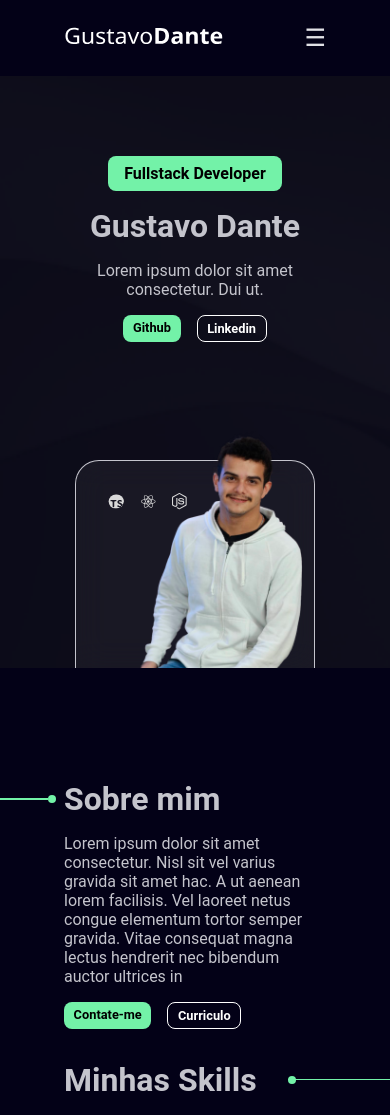
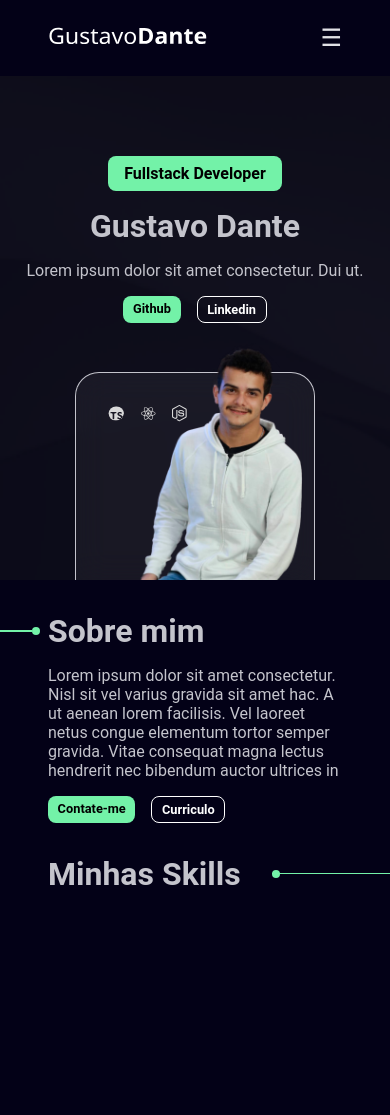
Before and after one commit to GustavoDante/portfolio, a React (Vite) app: page / in a window 390 px wide. After the commit the page ends 909 px from the top, so only its background shows below. Built offline with nearby package versions, Linux system fonts and the light colour scheme.

Commit message:
feat: responsive improvements

```diff
--- a/src/layouts/DefaultLayout/styles.ts
+++ b/src/layouts/DefaultLayout/styles.ts
@@ -1,5 +1,13 @@
 import styled from 'styled-components'
 
 export const LayoutContainer = styled.div`
-  padding: 0 4rem;
+  padding: 0 8rem;
+
+  @media screen and (max-width: 1050px) {
+    padding: 0 4rem;
+  }
+
+  @media screen and (max-width: 650px) {
+    padding: 0 3rem;
+  }
 `
--- a/src/pages/Home/components/Header/styles.ts
+++ b/src/pages/Home/components/Header/styles.ts
@@ -8,7 +8,7 @@ export const HeaderContainer = styled.header`
   & > div {
     position: absolute;
     left: 0;
-    padding: 0 4rem;
+    padding: 0 12rem;
     display: grid;
     grid-template-columns: 1fr 1fr;
     gap: 1rem;
@@ -27,9 +27,14 @@ export const HeaderContainer = styled.header`
       z-index: -1;
     }
 
+    @media screen and (max-width: 1050px) {
+      padding: 0 4rem;
+    }
+
     @media screen and (max-width: 850px) {
       grid-template-columns: 1fr 1fr;
       height: 25rem;
+      padding: 0 4rem;
 
       & > div:not(:first-child) {
         position: absolute;
@@ -40,7 +45,7 @@ export const HeaderContainer = styled.header`
 
       @media screen and (max-width: 650px) {
         grid-template-columns: 1fr;
-        height: 37rem;
+        height: 35rem;
 
         & > div:not(:first-child) {
           padding: 0 1rem 0 1rem;
@@ -51,15 +56,24 @@ export const HeaderContainer = styled.header`
           }
         }
       }
+
+      @media screen and (max-width: 400px) {
+        height: 31.5rem;
+        padding: 0;
+      }
     }
+  }
 
-    @media screen and (max-width: 850px) {
-      height: 25rem;
-    }
+  @media screen and (max-width: 850px) {
+    height: 25rem;
+  }
 
-    @media screen and (max-width: 650px) {
-      height: 37rem;
-    }
+  @media screen and (max-width: 650px) {
+    height: 35rem;
+  }
+
+  @media screen and (max-width: 400px) {
+    height: 31.5rem;
   }
 `
 
--- a/src/pages/Home/styles.ts
+++ b/src/pages/Home/styles.ts
@@ -15,19 +15,35 @@ export const AboutMeContainer = styled.div`
       display: block;
       position: absolute;
       left: 0;
-      width: 3rem;
+      width: 6rem;
       height: 0.1rem;
       background-color: ${(props) => props.theme['green-300']};
+
+      @media screen and (max-width: 1050px) {
+        width: 3rem;
+      }
+
+      @media screen and (max-width: 650px) {
+        width: 2rem;
+      }
     }
     ::after {
       content: '';
       display: block;
       position: absolute;
-      left: 3rem;
+      left: 6rem;
       width: 0.5rem;
       height: 0.5rem;
       border-radius: 50%;
       background-color: ${(props) => props.theme['green-300']};
+
+      @media screen and (max-width: 1050px) {
+        left: 3rem;
+      }
+
+      @media screen and (max-width: 650px) {
+        left: 2rem;
+      }
     }
   }
 
@@ -47,21 +63,39 @@ export const SkillsContainer = styled.div`
       content: '';
       display: block;
       position: absolute;
-      left: 18rem;
-      width: calc(100% - 18rem);
+      left: 23rem;
+      width: calc(100% - 23rem);
       height: 0.1rem;
       background-color: ${(props) => props.theme['green-300']};
+
+      @media screen and (max-width: 1050px) {
+        left: 18rem;
+        width: calc(100% - 18rem);
+      }
+
+      @media screen and (max-width: 650px) {
+        left: 17rem;
+        width: calc(100% - 17rem);
+      }
     }
     ::after {
       content: '';
       display: block;
       position: absolute;
-      left: 18rem;
+      left: 23rem;
 
       width: 0.5rem;
       height: 0.5rem;
       border-radius: 50%;
       background-color: ${(props) => props.theme['green-300']};
+
+      @media screen and (max-width: 1050px) {
+        left: 18rem;
+      }
+
+      @media screen and (max-width: 650px) {
+        left: 17rem;
+      }
     }
   }
 `
--- a/src/styles/global.ts
+++ b/src/styles/global.ts
@@ -33,7 +33,7 @@ export const GlobalStyle = createGlobalStyle`
         cursor: pointer;
     }
 
-    strong {
+    strong, h1 {
         white-space: nowrap;
     }
 `
```
